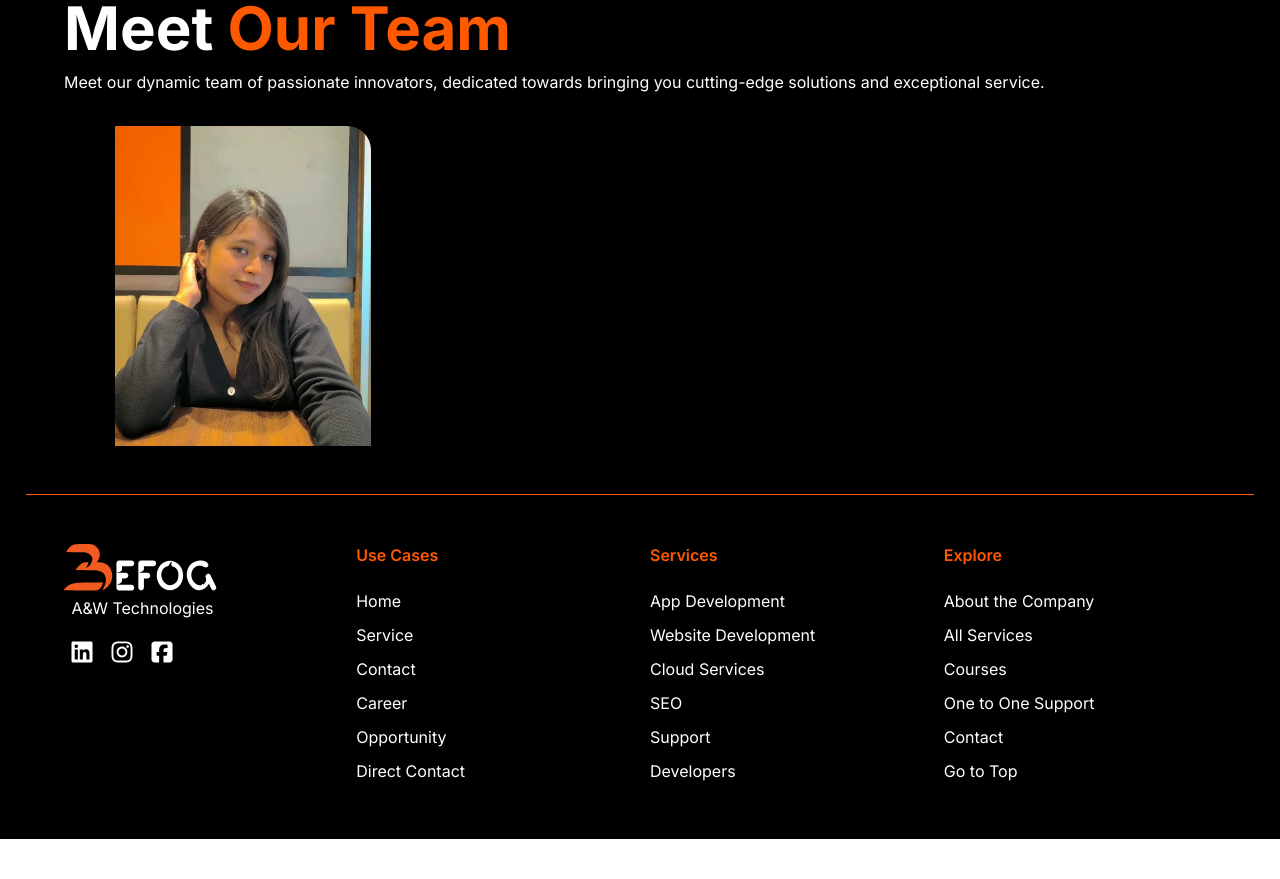
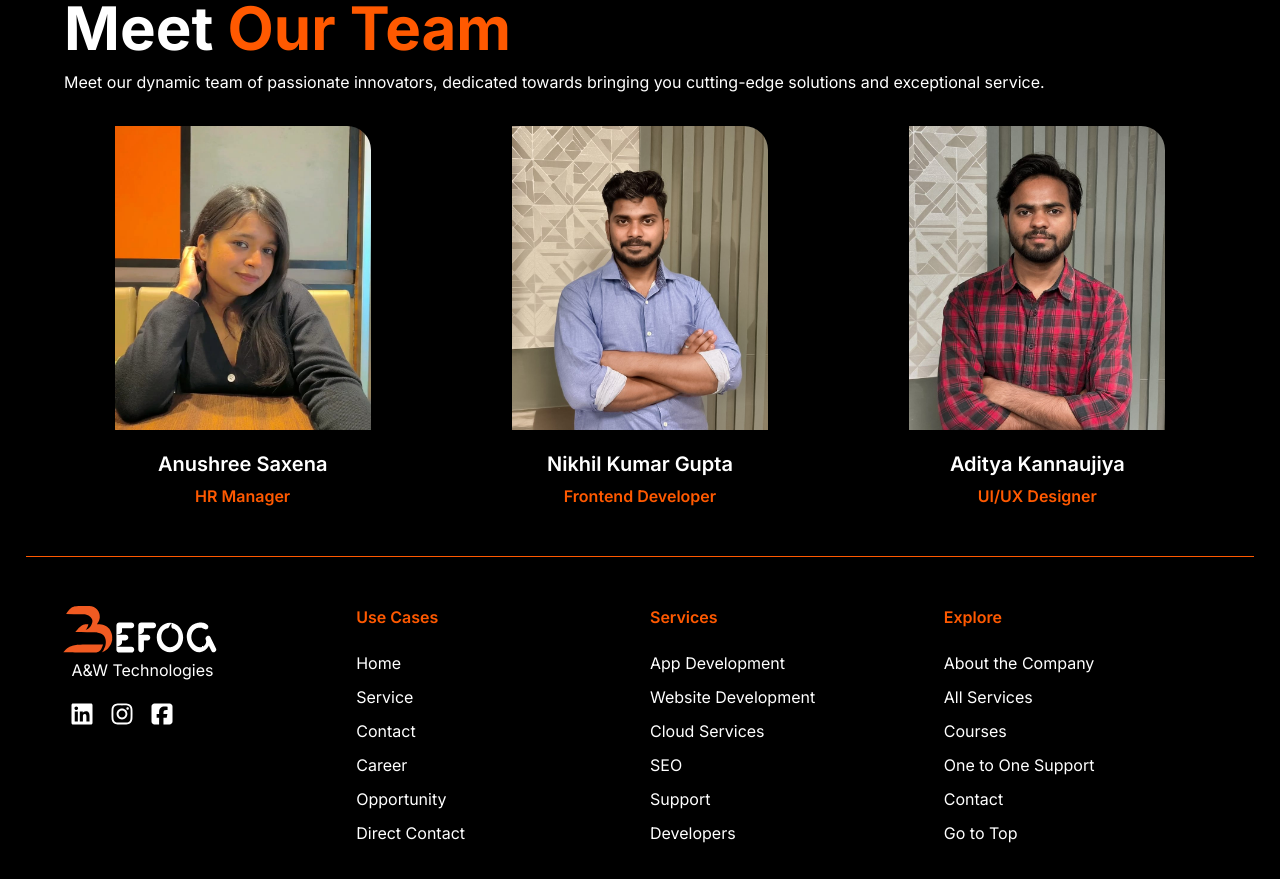
Before and after one commit to BefogTech/befog, a Next.js app: page /about-us in a window 1280 px wide. Shown: the part 3260-4139 px from the top of the page. Before the commit the page ends 4099 px from the top, so only its background shows below. Built offline with nearby package versions, Linux system fonts and the light colour scheme.

Commit message:
other team members

```diff
--- a/src/app/about-us/page.jsx
+++ b/src/app/about-us/page.jsx
@@ -8,12 +8,31 @@ import {
   AccordionItem,
   AccordionTrigger,
 } from "@/components/ui/accordion";
-import ServiceCard from "@/components/custom/ServiceCard";
-import { Card } from "@/components/ui/card";
 import Link from "next/link";
 import { MoveRight } from "lucide-react";
 
 const page = () => {
+  const members = [
+    {
+      image: "/assets/team/anushree.jpg",
+      name: "Anushree Saxena",
+      position: "HR Manager",
+      alt: "Anushree Saxena",
+    },
+    {
+      image: "/assets/team/nikhil.jpg",
+      name: "Nikhil Kumar Gupta",
+      position: "Frontend Developer",
+      alt: "Nikhil Kumar Gupta",
+    },
+    {
+      image: "/assets/team/aditya.jpg",
+      name: "Aditya Kannaujiya",
+      position: "UI/UX Designer",
+      alt: "Aditya Kannaujiya",
+    },
+  ];
+
   return (
     <>
       <section className="about-us w-full bg-black">
@@ -278,19 +297,25 @@ const page = () => {
                 </p>
               </div>
               <div className="members grid grid-cols-3 gap-10">
-                <div className="col-span-1">
-                  <div className="anushree w-fit mx-auto">
-                    <div className="img-cont w-full h-full rounded-tr-3xl overflow-hidden">
-                      <Image
-                        width={1000}
-                        height={1000}
-                        src="/assets/team/anushree.jpg"
-                        className="w-64"
-                        alt="Anushree Saxena"
-                      />
+                {members.map((member, index) => (
+                  <div className="col-span-1" key={index}>
+                    <div className="w-fit mx-auto">
+                      <div className="img-cont w-64 h-[19rem] rounded-tr-3xl overflow-hidden mb-5">
+                        <Image
+                          width={1000}
+                          height={1000}
+                          src={member.image}
+                          className="w-full h-full"
+                          alt={member.alt}
+                        />
+                      </div>
+                      <div className="member-info">
+                        <h1 className="font-semibold text-xl text-center mb-1.5">{member.name}</h1>
+                        <p className="text-center text-[#ff5900] font-semibold">{member.position}</p>
+                      </div>
                     </div>
                   </div>
-                </div>
+                ))}
               </div>
             </div>
           </div>
```
Also changed, not shown: public/assets/team/aditya.jpg (added), public/assets/team/nikhil.jpg (added).
